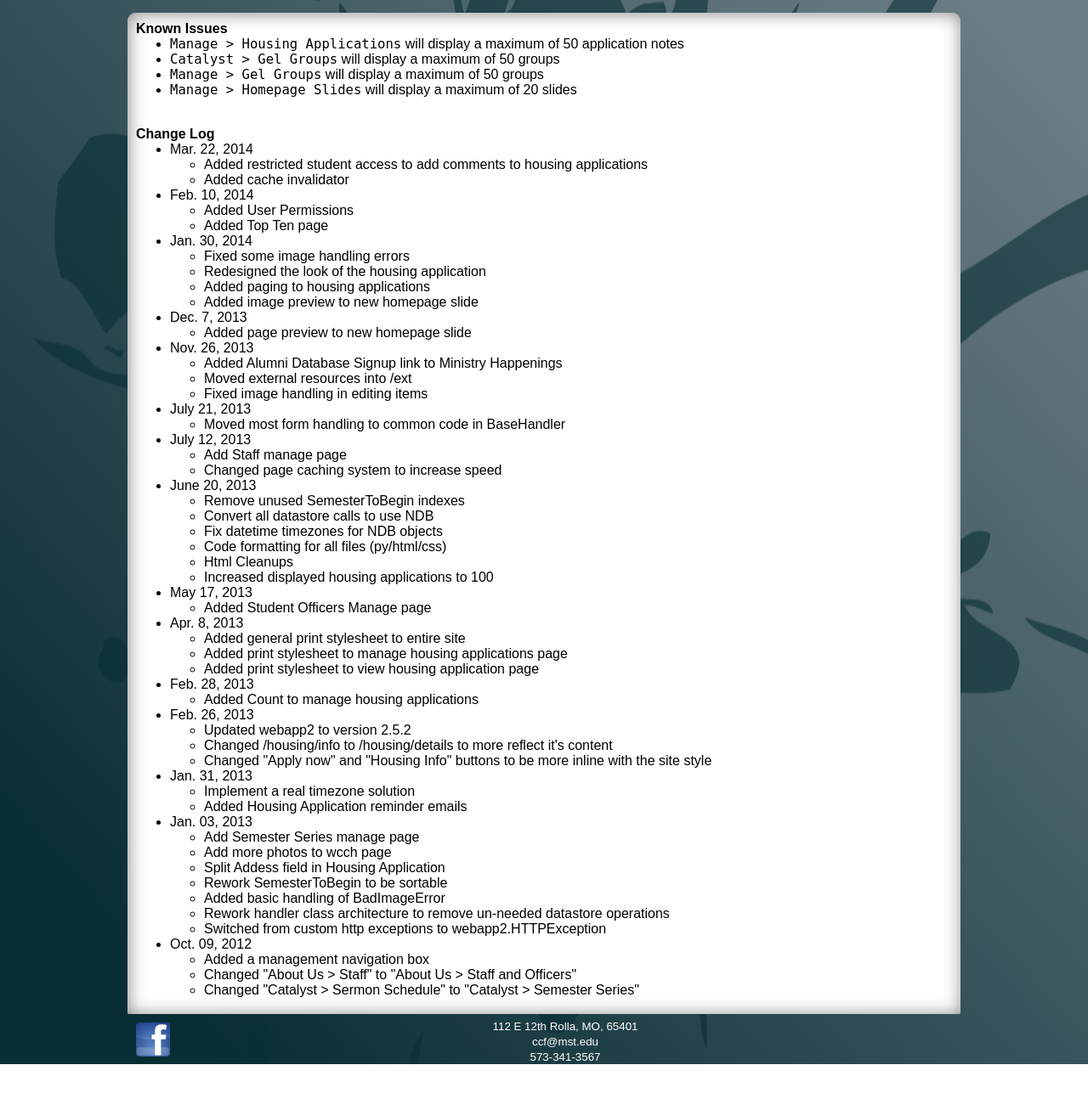
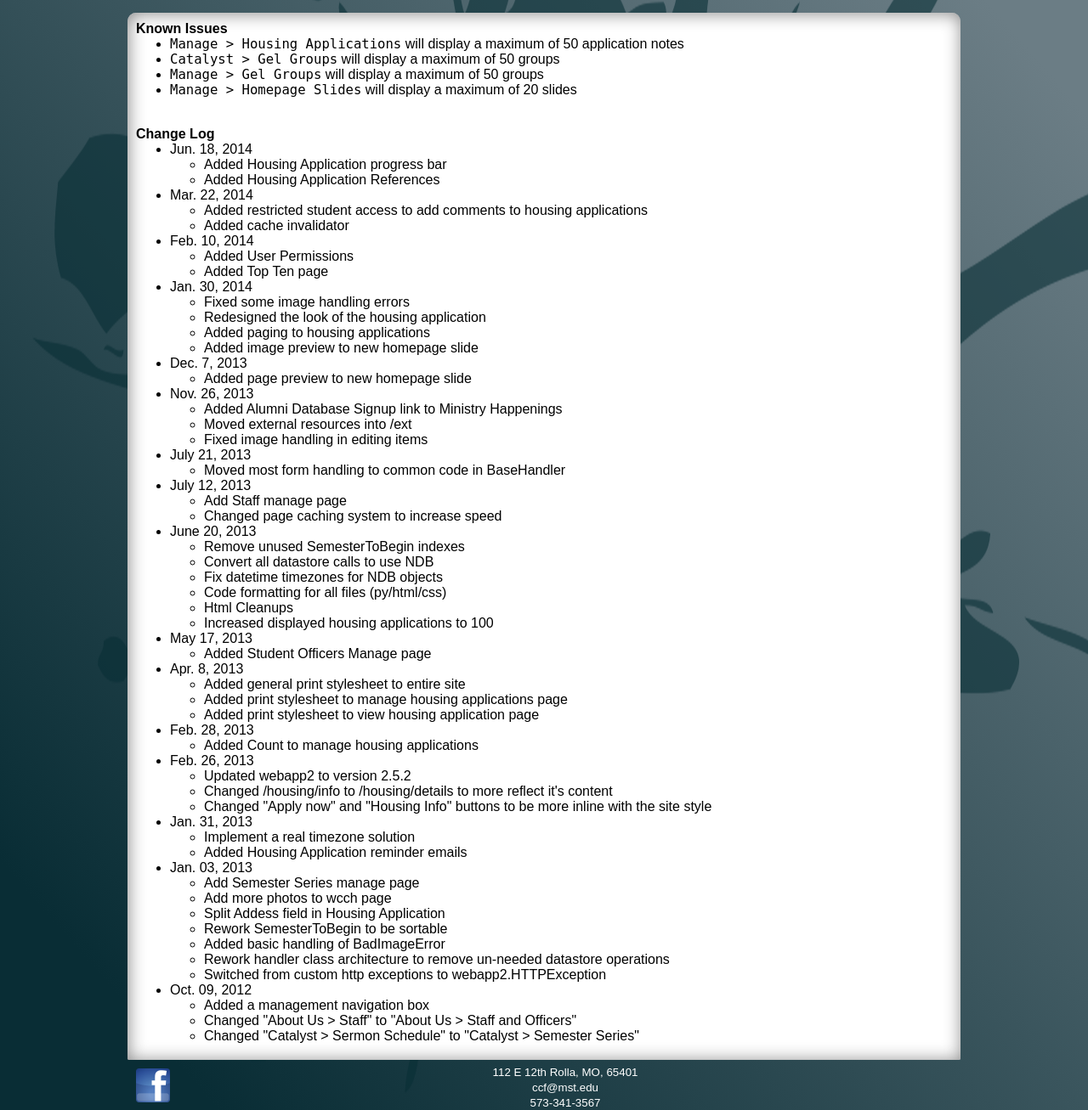
Before and after one commit to rollaccf/ccf-website, a Python web app: template src/templates/manage/manage.html in a window 1280 px wide. Shown: the part 156-1463 px from the top of the page at 85% size. Before the commit the page ends 1409 px from the top, so only its background shows below. Run offline with Jinja, Linux system fonts and the light colour scheme; the template is opened without the code that fills it, so the values that code supplies are empty; some libraries are stand-ins or nearby versions.

Commit message:
Update changelog

```diff
--- a/src/templates/manage/manage.html
+++ b/src/templates/manage/manage.html
@@ -13,6 +13,12 @@
 
     <strong>Change Log</strong>
     <ul style="margin-top: 0;">
+        <li>Jun. 18, 2014
+            <ul>
+                <li>Added Housing Application progress bar</li>
+                <li>Added Housing Application References</li>
+            </ul>
+        </li>
         <li>Mar. 22, 2014
             <ul>
                 <li>Added restricted student access to add comments to housing applications</li>
```
